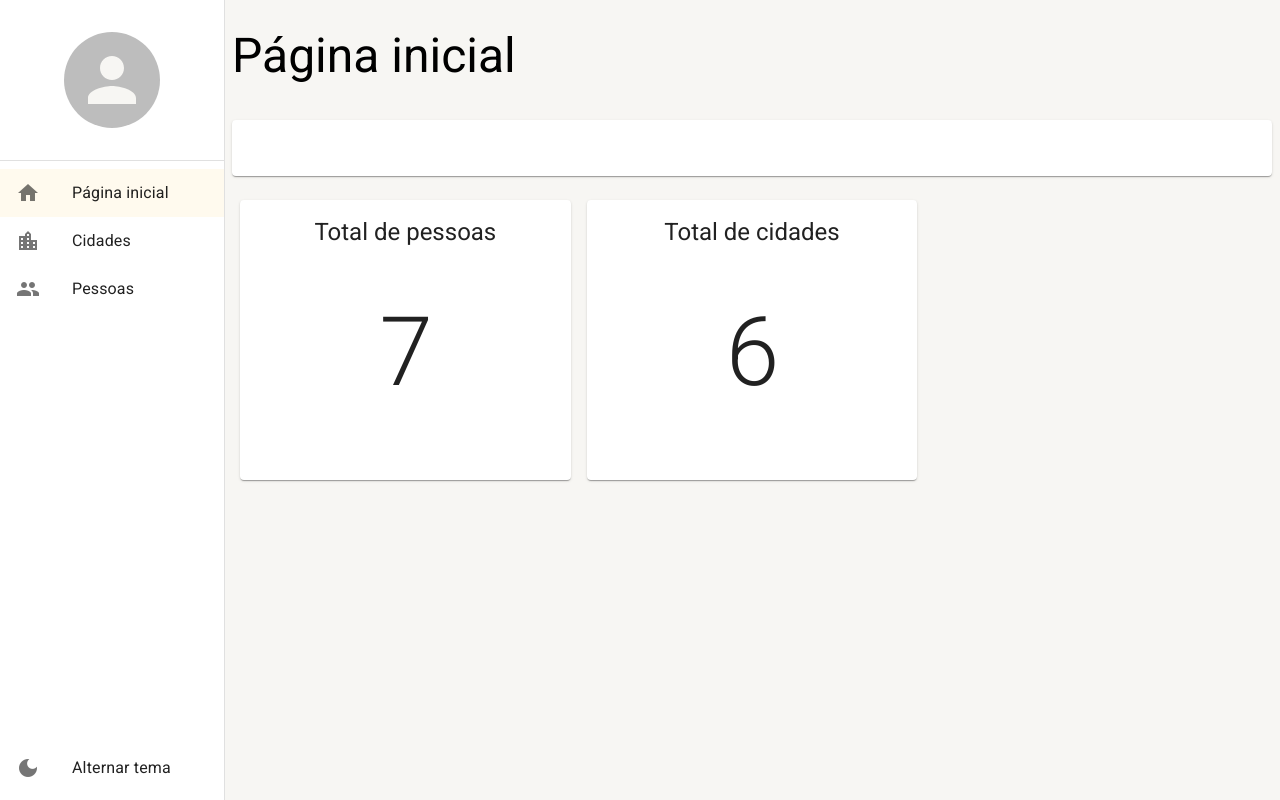
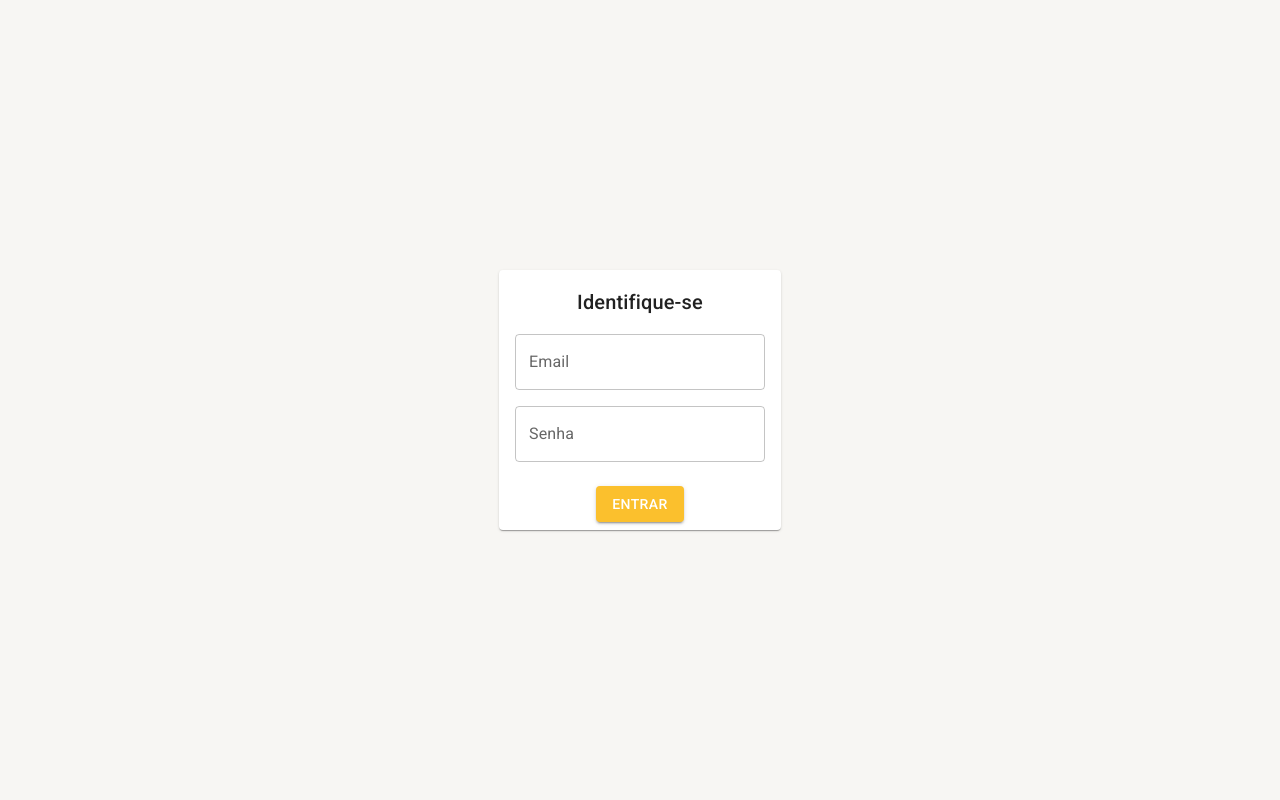
Before and after one commit to matheusprado1/react-typescript-materialui, a React (Vite) app: page /home in a window 1280 px wide. Built offline with nearby package versions, Linux system fonts and the light colour scheme; data requests are answered from the project's data file.

Commit message:
feat: implement authentication flow with Login component and context integration

```diff
--- a/src/App.tsx
+++ b/src/App.tsx
@@ -2,13 +2,15 @@ import { BrowserRouter } from 'react-router';
 
 import './shared/utils/yupTranslations';
 
-import { AppThemeProvider, DrawerProvider } from './shared/contexts';
-import { SideMenu } from './shared/components';
+import { AppThemeProvider, AuthProvider, DrawerProvider } from './shared/contexts';
+import { Login, SideMenu } from './shared/components';
 import { AppRoutes } from './routes';
 
 export const App = () => {
   return (
+    <AuthProvider>
       <AppThemeProvider>
+        <Login>
           <DrawerProvider>
             <BrowserRouter>
               <SideMenu>
@@ -16,6 +18,8 @@ export const App = () => {
               </SideMenu>
             </BrowserRouter>
           </DrawerProvider>
+        </Login>
       </AppThemeProvider>
+    </AuthProvider>
   );
 };
--- a/src/shared/components/index.ts
+++ b/src/shared/components/index.ts
@@ -1,3 +1,4 @@
 export * from './side-menu/SideMenu';
 export * from './listing-tools/ListingTools';
 export * from './detail-tools/DetailTools';
+export * from './login/Login';
--- /dev/null
+++ b/src/shared/components/login/Login.tsx
@@ -0,0 +1,111 @@
+import { useState } from 'react';
+import {
+  Box,
+  Button,
+  Card,
+  CardActions,
+  CardContent,
+  CircularProgress,
+  TextField,
+  Typography,
+} from '@mui/material';
+import * as yup from 'yup';
+
+import { useAuthContext } from '../../contexts';
+
+const loginSchema = yup.object().shape({
+  email: yup.string().email().required(),
+  password: yup.string().required().min(5),
+});
+
+interface ILoginProps {
+  children: React.ReactNode;
+}
+export const Login: React.FC<ILoginProps> = ({ children }) => {
+  const { isAuthenticated, login } = useAuthContext();
+
+  const [isLoading, setIsLoading] = useState(false);
+
+  const [passwordError, setPasswordError] = useState('');
+  const [emailError, setEmailError] = useState('');
+  const [email, setEmail] = useState('');
+  const [password, setPassword] = useState('');
+
+  const handleSubmit = () => {
+    setIsLoading(true);
+
+    loginSchema
+      .validate({ email, password }, { abortEarly: false })
+      .then(validatedData => {
+        login(validatedData.email, validatedData.password).then(() => {
+          setIsLoading(false);
+        });
+      })
+      .catch((errors: yup.ValidationError) => {
+        setIsLoading(false);
+
+        errors.inner.forEach(error => {
+          if (error.path === 'email') {
+            setEmailError(error.message);
+          } else if (error.path === 'password') {
+            setPasswordError(error.message);
+          }
+        });
+      });
+  };
+
+  if (isAuthenticated) return <>{children}</>;
+
+  return (
+    <Box width="100vw" height="100vh" display="flex" alignItems="center" justifyContent="center">
+      <Card>
+        <CardContent>
+          <Box display="flex" flexDirection="column" gap={2} width={250}>
+            <Typography variant="h6" align="center">
+              Identifique-se
+            </Typography>
+
+            <TextField
+              fullWidth
+              type="email"
+              label="Email"
+              value={email}
+              disabled={isLoading}
+              error={!!emailError}
+              helperText={emailError}
+              onKeyDown={() => setEmailError('')}
+              onChange={e => setEmail(e.target.value)}
+            />
+
+            <TextField
+              label="Senha"
+              type="password"
+              value={password}
+              disabled={isLoading}
+              error={!!passwordError}
+              helperText={passwordError}
+              onKeyDown={() => setPasswordError('')}
+              onChange={e => setPassword(e.target.value)}
+            />
+          </Box>
+        </CardContent>
+        <CardActions>
+          <Box width="100%" display="flex" justifyContent="center">
+            <Button
+              variant="contained"
+              disabled={isLoading}
+              onClick={handleSubmit}
+              endIcon={
+                isLoading ? (
+                  <CircularProgress variant="indeterminate" color="inherit" size={20} />
+                ) : undefined
+              }
+            >
+              Entrar
+            </Button>
+          </Box>
+        </CardActions>
+      </Card>
+    </Box>
+  );
+};
--- a/src/shared/components/side-menu/SideMenu.tsx
+++ b/src/shared/components/side-menu/SideMenu.tsx
@@ -12,7 +12,7 @@ import {
   useTheme,
 } from '@mui/material';
 import { useMatch, useNavigate, useResolvedPath } from 'react-router';
-import { useAppThemeContext, useDrawerContext } from '../../contexts';
+import { useAppThemeContext, useAuthContext, useDrawerContext } from '../../contexts';
 
 interface IListItemLinkProps {
   to: string;
@@ -52,6 +52,7 @@ export const SideMenu: React.FC<ISideMenuProps> = ({ children }) => {
 
   const { isDrawerOpen, toggleDrawerOpen, drawerOptions } = useDrawerContext();
   const { toggleTheme } = useAppThemeContext();
+  const { logout } = useAuthContext();
 
   return (
     <>
@@ -95,6 +96,12 @@ export const SideMenu: React.FC<ISideMenuProps> = ({ children }) => {
                 </ListItemIcon>
                 <ListItemText primary="Alternar tema" />
               </ListItemButton>
+              <ListItemButton onClick={logout}>
+                <ListItemIcon>
+                  <Icon>logout</Icon>
+                </ListItemIcon>
+                <ListItemText primary="Sair" />
+              </ListItemButton>
             </List>
           </Box>
         </Box>
--- a/src/shared/contexts/AuthContext.tsx
+++ b/src/shared/contexts/AuthContext.tsx
@@ -1,4 +1,4 @@
-import { createContext, useCallback, useEffect, useMemo, useState } from 'react';
+import { createContext, useCallback, useContext, useEffect, useMemo, useState } from 'react';
 
 import { AuthService } from '../services/api/auth/AuthService';
 
@@ -15,6 +15,7 @@ const LOCAL_STORAGE_KEY__ACCESS_TOKEN = 'APP_ACCESS_TOKEN';
 interface IAuthProviderProps {
   children: React.ReactNode;
 }
+
 export const AuthProvider: React.FC<IAuthProviderProps> = ({ children }) => {
   const [accessToken, setAccessToken] = useState<string>();
 
@@ -51,3 +52,5 @@ export const AuthProvider: React.FC<IAuthProviderProps> = ({ children }) => {
     </AuthContext.Provider>
   );
 };
+
+export const useAuthContext = () => useContext(AuthContext);
--- a/src/shared/contexts/index.ts
+++ b/src/shared/contexts/index.ts
@@ -1,2 +1,3 @@
 export * from './DrawerContext';
 export * from './ThemeContext';
+export * from './AuthContext';
--- a/src/shared/services/api/axios-config/index.ts
+++ b/src/shared/services/api/axios-config/index.ts
@@ -5,6 +5,9 @@ import { Environment } from '../../../environment';
 
 const Api = axios.create({
   baseURL: Environment.URL_BASE,
+  // headers: {
+  //   Authorization: `Bearer ${JSON.parse(localStorage.getItem('APP_ACCESS_TOKEN') || '')}`,
+  // },
 });
 
 Api.interceptors.response.use(
```
Lines whose indentation alone changed are shown as unchanged.
